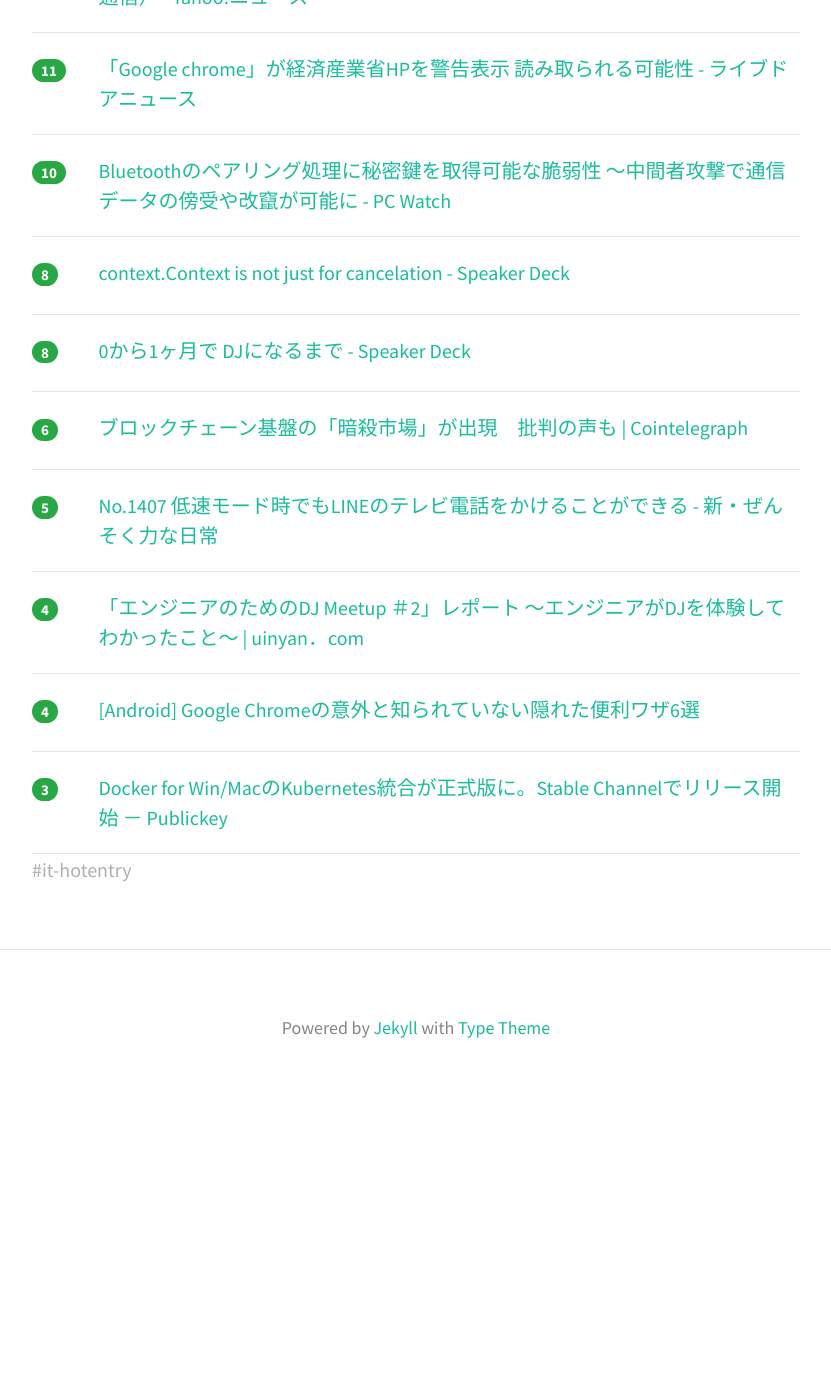
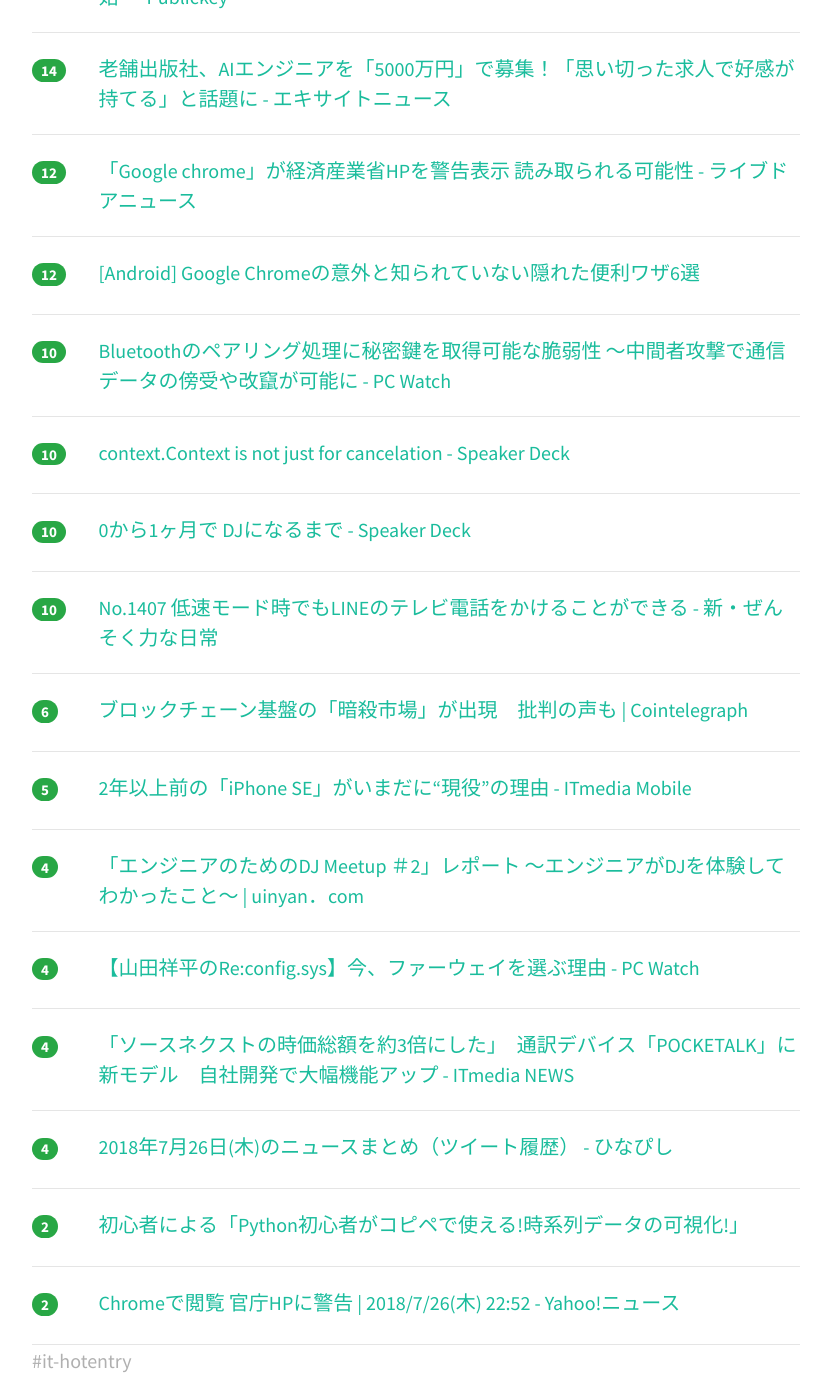
Before and after one commit to yatta47/hatena-matome-site, a Jekyll site: the page built from _posts/2018-07-27-hatena.md, in a window 1280 px wide and 1400 px high, scrolled down 881 px. Shown: the whole window, without its empty margins (224-1055 px from the left). Built offline with Jekyll 4.4.1, drawn with Linux system fonts in a browser that asks for light colours; nearby versions of some CDN libraries; before the commit the page ends 1986 px from its top, so only the background shows below that; some of the changed text lies outside the part shown.

Commit message:
Updated 2018-07-27

```diff
--- a/_posts/2018-07-27-hatena.md
+++ b/_posts/2018-07-27-hatena.md
@@ -12,13 +12,23 @@ tags: [it-hotentry]
 </div>
 <hr>
 <div class="row">
-<div class="col-1"><span class="badge badge-pill badge-success h2">28</span></div>
+<div class="col-1"><span class="badge badge-pill badge-success h2">41</span></div>
 <div class="col-11"><a href='https://uinyan.com/engineer_dj_meetup_2_report/' target='_blank'>「エンジニアのためのDJ Meetup ＃2」レポート 〜エンジニアがDJを体験してわかったこと〜 | uinyan．com</a></div>
 </div>
 <hr>
 <div class="row">
-<div class="col-1"><span class="badge badge-pill badge-success h2">15</span></div>
+<div class="col-1"><span class="badge badge-pill badge-success h2">28</span></div>
+<div class="col-11"><a href='https://headlines.yahoo.co.jp/hl?a=20180726-00000104-jij-pol' target='_blank'>最新閲覧ソフト、官庁HPに警告＝通信暗号化へ順次対応―総務省など（時事通信） - Yahoo!ニュース</a></div>
+</div>
+<hr>
+<div class="row">
+<div class="col-1"><span class="badge badge-pill badge-success h2">21</span></div>
 <div class="col-11"><a href='http://katsumakazuyo.hatenablog.com/entry/2018/07/26/231321' target='_blank'>車の中に、Google Home miniとChromecastをつなげてみる。本気で便利。車の利便性が変わる感じ。 - 勝間和代が徹底的にマニアックな話をアップするブログ</a></div>
+</div>
+<hr>
+<div class="row">
+<div class="col-1"><span class="badge badge-pill badge-success h2">19</span></div>
+<div class="col-11"><a href='https://www.publickey1.jp/blog/18/docker_for_winmackubernetesstable_channel.html' target='_blank'>Docker for Win/MacのKubernetes統合が正式版に。Stable Channelでリリース開始 － Publickey</a></div>
 </div>
 <hr>
 <div class="row">
@@ -27,13 +37,13 @@ tags: [it-hotentry]
 </div>
 <hr>
 <div class="row">
-<div class="col-1"><span class="badge badge-pill badge-success h2">13</span></div>
-<div class="col-11"><a href='https://headlines.yahoo.co.jp/hl?a=20180726-00000104-jij-pol' target='_blank'>最新閲覧ソフト、官庁HPに警告＝通信暗号化へ順次対応―総務省など（時事通信） - Yahoo!ニュース</a></div>
+<div class="col-1"><span class="badge badge-pill badge-success h2">12</span></div>
+<div class="col-11"><a href='http://news.livedoor.com/article/detail/15069306/' target='_blank'>「Google chrome」が経済産業省HPを警告表示 読み取られる可能性 - ライブドアニュース</a></div>
 </div>
 <hr>
 <div class="row">
-<div class="col-1"><span class="badge badge-pill badge-success h2">11</span></div>
-<div class="col-11"><a href='http://news.livedoor.com/article/detail/15069306/' target='_blank'>「Google chrome」が経済産業省HPを警告表示 読み取られる可能性 - ライブドアニュース</a></div>
+<div class="col-1"><span class="badge badge-pill badge-success h2">12</span></div>
+<div class="col-11"><a href='https://sp7pc.com/google/chrome/7712' target='_blank'>[Android] Google Chromeの意外と知られていない隠れた便利ワザ6選</a></div>
 </div>
 <hr>
 <div class="row">
@@ -42,13 +52,18 @@ tags: [it-hotentry]
 </div>
 <hr>
 <div class="row">
-<div class="col-1"><span class="badge badge-pill badge-success h2">8</span></div>
+<div class="col-1"><span class="badge badge-pill badge-success h2">10</span></div>
 <div class="col-11"><a href='https://speakerdeck.com/izumin5210/context-dot-context-is-not-just-for-cancelation' target='_blank'>context.Context is not just for cancelation - Speaker Deck</a></div>
 </div>
 <hr>
 <div class="row">
-<div class="col-1"><span class="badge badge-pill badge-success h2">8</span></div>
+<div class="col-1"><span class="badge badge-pill badge-success h2">10</span></div>
 <div class="col-11"><a href='https://speakerdeck.com/masuidrive/0kara1keyue-de-djninarumade' target='_blank'>0から1ヶ月で DJになるまで - Speaker Deck</a></div>
+</div>
+<hr>
+<div class="row">
+<div class="col-1"><span class="badge badge-pill badge-success h2">10</span></div>
+<div class="col-11"><a href='https://mraka2015.hatenablog.com/entry/20180727/1532639289' target='_blank'>No.1407 低速モード時でもLINEのテレビ電話をかけることができる - 新・ぜんそく力な日常</a></div>
 </div>
 <hr>
 <div class="row">
@@ -58,7 +73,7 @@ tags: [it-hotentry]
 <hr>
 <div class="row">
 <div class="col-1"><span class="badge badge-pill badge-success h2">5</span></div>
-<div class="col-11"><a href='https://mraka2015.hatenablog.com/entry/20180727/1532639289' target='_blank'>No.1407 低速モード時でもLINEのテレビ電話をかけることができる - 新・ぜんそく力な日常</a></div>
+<div class="col-11"><a href='http://www.itmedia.co.jp/mobile/articles/1807/27/news037.html' target='_blank'>2年以上前の「iPhone SE」がいまだに“現役”の理由 - ITmedia Mobile</a></div>
 </div>
 <hr>
 <div class="row">
@@ -68,11 +83,26 @@ tags: [it-hotentry]
 <hr>
 <div class="row">
 <div class="col-1"><span class="badge badge-pill badge-success h2">4</span></div>
-<div class="col-11"><a href='https://sp7pc.com/google/chrome/7712' target='_blank'>[Android] Google Chromeの意外と知られていない隠れた便利ワザ6選</a></div>
+<div class="col-11"><a href='https://pc.watch.impress.co.jp/docs/column/config/1135087.html' target='_blank'>【山田祥平のRe:config.sys】今、ファーウェイを選ぶ理由 - PC Watch</a></div>
 </div>
 <hr>
 <div class="row">
-<div class="col-1"><span class="badge badge-pill badge-success h2">3</span></div>
-<div class="col-11"><a href='https://www.publickey1.jp/blog/18/docker_for_winmackubernetesstable_channel.html' target='_blank'>Docker for Win/MacのKubernetes統合が正式版に。Stable Channelでリリース開始 － Publickey</a></div>
+<div class="col-1"><span class="badge badge-pill badge-success h2">4</span></div>
+<div class="col-11"><a href='http://www.itmedia.co.jp/news/articles/1807/26/news133.html' target='_blank'>「ソースネクストの時価総額を約3倍にした」　通訳デバイス「POCKETALK」に新モデル　自社開発で大幅機能アップ - ITmedia NEWS</a></div>
 </div>
 <hr>
+<div class="row">
+<div class="col-1"><span class="badge badge-pill badge-success h2">4</span></div>
+<div class="col-11"><a href='https://www.hinapishi.com/entry/2018/07/27/000139' target='_blank'>2018年7月26日(木)のニュースまとめ（ツイート履歴） - ひなぴし</a></div>
+</div>
+<hr>
+<div class="row">
+<div class="col-1"><span class="badge badge-pill badge-success h2">2</span></div>
+<div class="col-11"><a href='https://qiita.com/snuow/items/fe58b8f5e230f5dc48a4' target='_blank'>初心者による「Python初心者がコピペで使える!時系列データの可視化!」</a></div>
+</div>
+<hr>
+<div class="row">
+<div class="col-1"><span class="badge badge-pill badge-success h2">2</span></div>
+<div class="col-11"><a href='https://news.yahoo.co.jp/pickup/6291281' target='_blank'>Chromeで閲覧 官庁HPに警告 | 2018/7/26(木) 22:52 - Yahoo!ニュース</a></div>
+</div>
+<hr>
```
Also changed, not shown: other parts of _posts/2018-07-27-hatena.md (+2 -2 lines).
